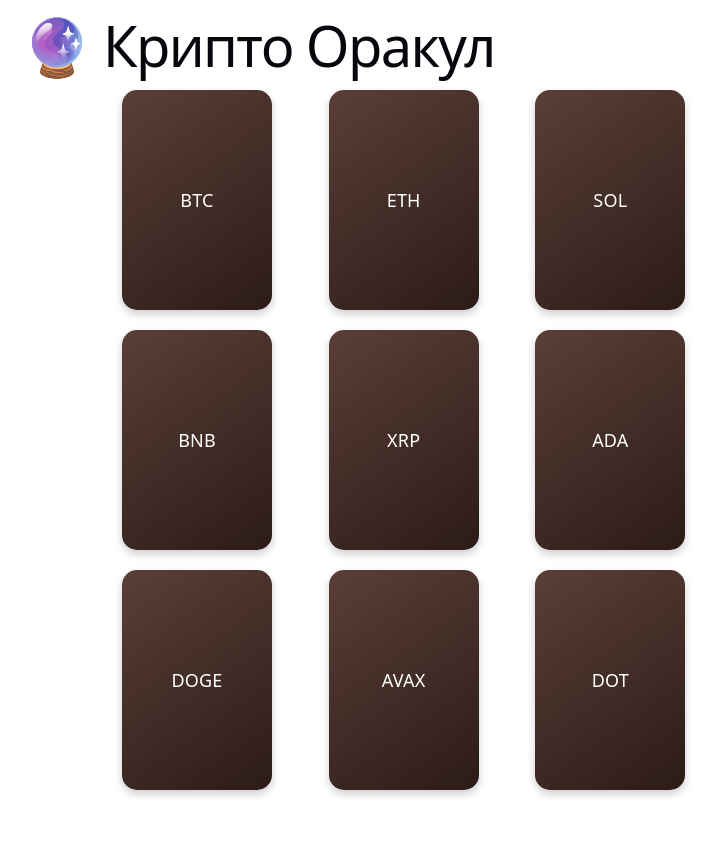
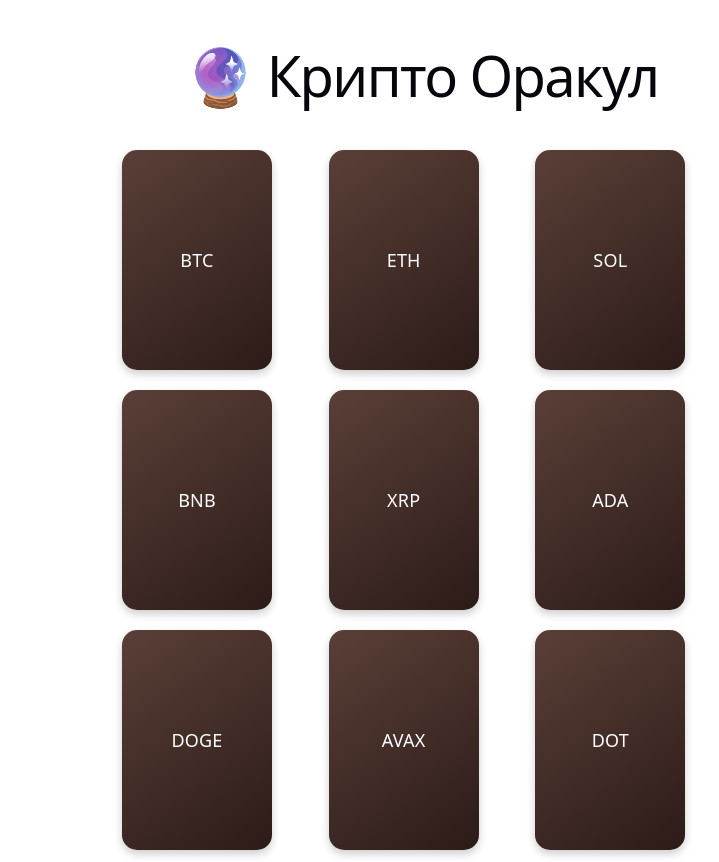
Before and after one commit to iadzhak/market-oracle, a React (Vite) app in the folder frontend/: page / in a window 1280 px wide. Shown: the whole page, without its empty margins (218-937 px from the left). Before the commit the page ends 832 px from the top, so only its background shows below. Built offline with nearby package versions, Linux system fonts and the light colour scheme.

Commit message:
fix TarotCard animation

```diff
--- a/frontend/src/App.css
+++ b/frontend/src/App.css
@@ -57,7 +57,8 @@
   font-size: 56px;
   letter-spacing: -1.68px;
   color: var(--text-h);
-  margin: 32px 0;
+  margin: 62px 0;
+  text-align: center;
 }
 
 @media (max-width: 1024px) {
--- a/frontend/src/components/TarotCard.css
+++ b/frontend/src/components/TarotCard.css
@@ -1,7 +1,6 @@
 .tarot-card {
     width: 150px;
     height: 220px;
-    perspective: 1000px;
     cursor: pointer;
     transition: opacity 0.3s, filter 0.3s;
 }
@@ -14,13 +13,34 @@
 .card-inner {
     width: 100%;
     height: 100%;
-    transition: transform 0.3s cubic-bezier(0.68, -0.55, 0.27, 1.55);
     transform-style: preserve-3d;
     position: relative;
 }
 
+/* Переворот карты */
+.tarot-card.flipped .card-inner {
+    transition: transform 0.3s cubic-bezier(0.68, -0.55, 0.27, 1.55);
+}
+
+/* Обёртка для вращения — бесконечно */
+.card-inner .card-spin-wrapper {
+    width: 100%;
+    height: 100%;
+    transform-style: preserve-3d;
+    perspective: 1000px;
+}
+
+.tarot-card.animating .card-inner .card-spin-wrapper {
+    animation: spin 3s linear infinite;
+}
+
+/* Увеличение + wobble — один раз */
+.tarot-card.animating {
+    z-index: 10;
+}
+
 .tarot-card.animating .card-inner {
-    animation: spinAndWobble 2s ease-in-out forwards;
+    animation: wobble 0.6s cubic-bezier(0.34, 1.56, 0.64, 1) forwards;
 }
 
 .card-front,
@@ -121,10 +141,14 @@
     to { opacity: 1; }
 }
 
-@keyframes spinAndWobble {
-    0% { transform: scale(1) rotateY(0); }
-    30% { transform: scale(1.5) rotateY(360deg); }
-    60% { transform: scale(1.4) rotateY(720deg) rotate(5deg); }
-    80% { transform: scale(1.3) rotateY(720deg) rotate(-3deg); }
-    100% { transform: scale(1.3) rotateY(720deg) rotate(0); }
+@keyframes wobble {
+    0% { transform: scale(1); }
+    50% { transform: scale(1.6); }
+    100% { transform: scale(1.3); }
 }
+
+@keyframes spin {
+    0% { transform: rotateY(0deg) rotate(0deg); }
+    50% { transform: rotateY(720deg) rotate(5deg); }
+    100% { transform: rotateY(1440deg) rotate(0deg); }
+}
--- a/frontend/src/components/TarotCard.tsx
+++ b/frontend/src/components/TarotCard.tsx
@@ -34,7 +34,7 @@
             setIsAnimating(false);
             setIsRevealed(true);
             onSelect(card.id);
-        }, 2000);
+        }, 5000);
     };
 
     return (
@@ -44,6 +44,7 @@
                 onClick={handleClick}
             >
                 <div className="card-inner">
+                    <div className="card-spin-wrapper">
                         <div className="card-front">
                             <span>{card.name}</span>
                         </div>
@@ -53,11 +54,13 @@
                         </div>
                     </div>
                 </div>
+            </div>
 
             {selected && (
                 <div className="card-overlay" onClick={() => onSelect(card.id)}>
                     <div className="card-large">
                         <div className="card-inner">
+                            <div className="card-spin-wrapper">
                                 <div className="card-front-large">
                                     <span>{card.name}</span>
                                 </div>
@@ -68,6 +71,7 @@
                             </div>
                         </div>
                     </div>
+                </div>
             )}
         </>
     );
```
Lines whose indentation alone changed are shown as unchanged.
